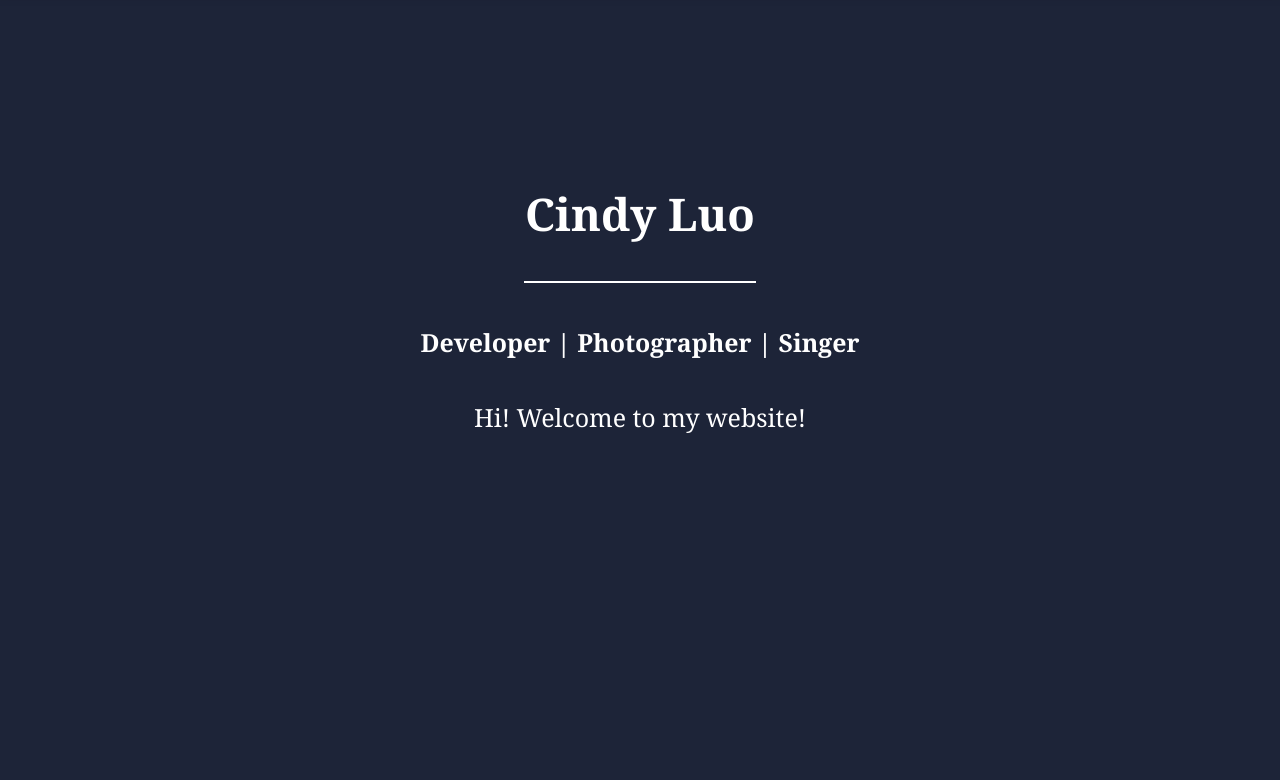
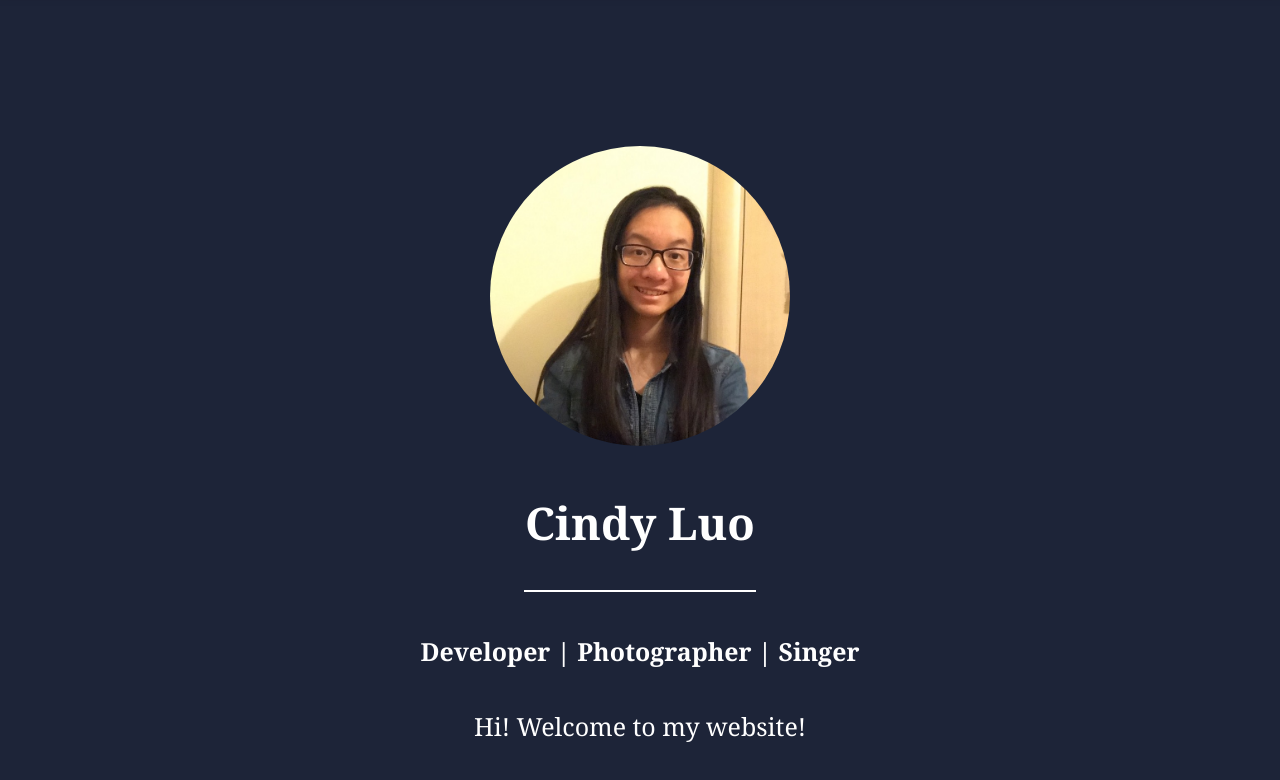
Before and after one commit to cindy1u0/website, a plain HTML site: page index.html in a window 1280 px wide. Shown: the part 90-870 px from the top of the page. Before the commit the page ends 808 px from the top, so only its background shows below. Drawn offline with Linux system fonts and the light colour scheme.

Commit message:
add pictures

```diff
--- a/index.html
+++ b/index.html
@@ -18,6 +18,7 @@
     </div>
   </div>
   <div class="main">
+    <img style="width:300px;height:300px;border-radius:300px" src="pictures/self.jpg" alt="Hi">
     <h2>Cindy Luo</h2>
     <hr color="white" width="230" />
     <h5>Developer | Photographer | Singer</h5>
```
Also changed, not shown: pictures/self.jpg (added).
